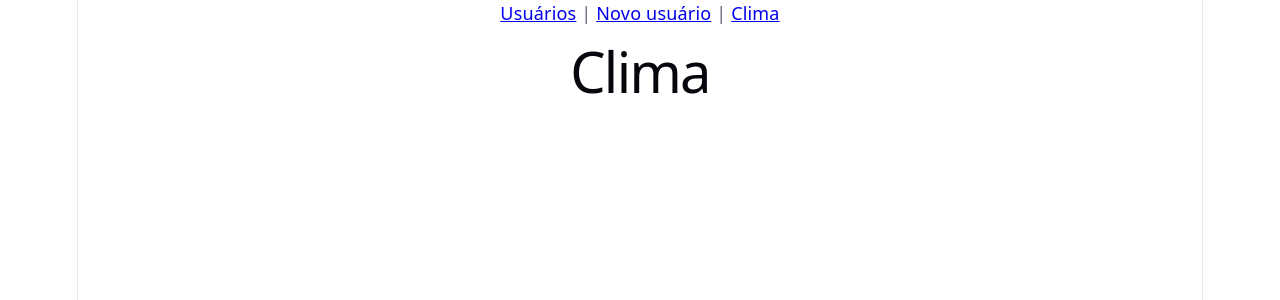
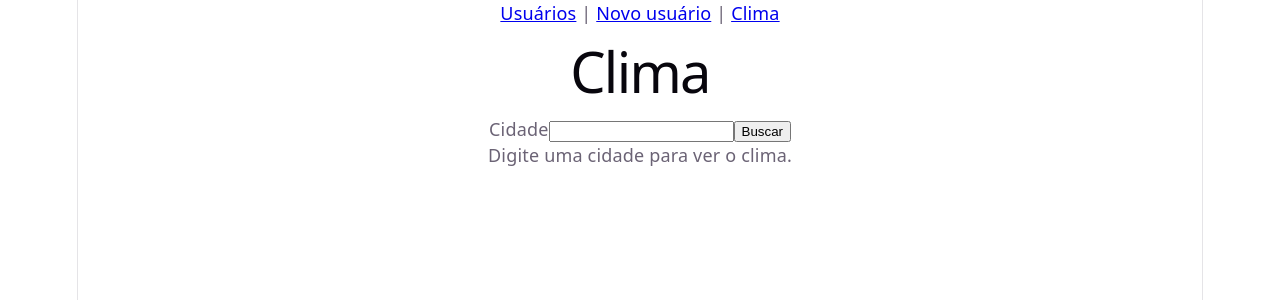
Before and after one commit to DiogoArcanjo/testePraticoFullStack, a React (Vite) app in the folder frontend/: page /weather in a window 1280 px wide. Shown: the top 300 px of the page. Built offline with nearby package versions, Linux system fonts and the light colour scheme.

Commit message:
feat: tela de clima com dados mock e grafico (FE-07)

```diff
--- a/frontend/package.json
+++ b/frontend/package.json
@@ -12,7 +12,8 @@
   "dependencies": {
     "react": "^19.3.1",
     "react-dom": "^19.3.1",
-    "react-router": "^8.5.1"
+    "react-router": "^8.5.1",
+    "recharts": "^3.10.1"
   },
   "devDependencies": {
     "@types/node": "^24.19.2",
--- /dev/null
+++ b/frontend/src/mocks/weather.ts
@@ -0,0 +1,52 @@
+import type { Weather } from '../types/weather'
+
+export const weatherMock: Record<string, Weather> = {
+  'sao paulo': {
+    city: 'São Paulo',
+    temperature: 24,
+    humidity: 68,
+    condition: 'Parcialmente nublado',
+    hourly: [
+      { time: '00h', temperature: 19 },
+      { time: '03h', temperature: 18 },
+      { time: '06h', temperature: 18 },
+      { time: '09h', temperature: 21 },
+      { time: '12h', temperature: 25 },
+      { time: '15h', temperature: 27 },
+      { time: '18h', temperature: 24 },
+      { time: '21h', temperature: 21 },
+    ],
+  },
+  'rio de janeiro': {
+    city: 'Rio de Janeiro',
+    temperature: 31,
+    humidity: 72,
+    condition: 'Ensolarado',
+    hourly: [
+      { time: '00h', temperature: 25 },
+      { time: '03h', temperature: 24 },
+      { time: '06h', temperature: 24 },
+      { time: '09h', temperature: 28 },
+      { time: '12h', temperature: 31 },
+      { time: '15h', temperature: 33 },
+      { time: '18h', temperature: 30 },
+      { time: '21h', temperature: 27 },
+    ],
+  },
+  curitiba: {
+    city: 'Curitiba',
+    temperature: 17,
+    humidity: 80,
+    condition: 'Chuva fraca',
+    hourly: [
+      { time: '00h', temperature: 13 },
+      { time: '03h', temperature: 12 },
+      { time: '06h', temperature: 12 },
+      { time: '09h', temperature: 14 },
+      { time: '12h', temperature: 17 },
+      { time: '15h', temperature: 19 },
+      { time: '18h', temperature: 16 },
+      { time: '21h', temperature: 14 },
+    ],
+  },
+}
--- a/frontend/src/pages/WeatherPage.tsx
+++ b/frontend/src/pages/WeatherPage.tsx
@@ -1,5 +1,139 @@
+import { useEffect, useState } from 'react'
+import type { FormEvent } from 'react'
+import { useSearchParams } from 'react-router'
+import {
+  CartesianGrid,
+  Line,
+  LineChart,
+  ResponsiveContainer,
+  Tooltip,
+  XAxis,
+  YAxis,
+} from 'recharts'
+import { fetchWeather } from '../services/weatherService'
+import type { Weather } from '../types/weather'
+
+type Status = 'idle' | 'loading' | 'success' | 'not-found' | 'error'
+
 function WeatherPage() {
-  return <h1>Clima</h1>
+  const [searchParams, setSearchParams] = useSearchParams()
+  const city = searchParams.get('city') ?? ''
+
+  const [inputValue, setInputValue] = useState(city)
+  const [status, setStatus] = useState<Status>('idle')
+  const [weather, setWeather] = useState<Weather | null>(null)
+
+  useEffect(() => {
+    if (!city) {
+      setStatus('idle')
+      return
+    }
+
+    let ignore = false
+    setStatus('loading')
+
+    fetchWeather(city)
+      .then((result) => {
+        if (ignore) return
+        if (result) {
+          setWeather(result)
+          setStatus('success')
+        } else {
+          setStatus('not-found')
+        }
+      })
+      .catch(() => {
+        if (!ignore) setStatus('error')
+      })
+
+    return () => {
+      ignore = true
+    }
+  }, [city])
+
+  function handleSubmit(event: FormEvent<HTMLFormElement>) {
+    event.preventDefault()
+    const value = inputValue.trim()
+    if (value) {
+      setSearchParams({ city: value })
+    }
+  }
+
+  const temperatures = weather?.hourly.map((hour) => hour.temperature) ?? []
+  const minTemperature = Math.min(...temperatures)
+  const maxTemperature = Math.max(...temperatures)
+
+  return (
+    <section>
+      <h1>Clima</h1>
+
+      <form onSubmit={handleSubmit}>
+        <label htmlFor="city">Cidade</label>
+        <input
+          id="city"
+          type="text"
+          value={inputValue}
+          onChange={(event) => setInputValue(event.target.value)}
+        />
+        <button type="submit">Buscar</button>
+      </form>
+
+      {status === 'idle' && <p>Digite uma cidade para ver o clima.</p>}
+
+      {status === 'loading' && <p role="status">Carregando...</p>}
+
+      {status === 'not-found' && (
+        <p role="alert">
+          Cidade não encontrada. Tente São Paulo, Rio de Janeiro ou Curitiba.
+        </p>
+      )}
+
+      {status === 'error' && (
+        <p role="alert">
+          Não foi possível consultar o clima agora. Tente novamente em instantes.
+        </p>
+      )}
+
+      {status === 'success' && weather && (
+        <div>
+          <h2>{weather.city}</h2>
+
+          <dl>
+            <dt>Temperatura</dt>
+            <dd>{weather.temperature} °C</dd>
+
+            <dt>Umidade</dt>
+            <dd>{weather.humidity}%</dd>
+
+            <dt>Condição</dt>
+            <dd>{weather.condition}</dd>
+          </dl>
+
+          <h3>Variação ao longo do dia</h3>
+          <p>
+            Mínima de {minTemperature} °C e máxima de {maxTemperature} °C.
+          </p>
+
+          <div style={{ width: '100%', height: 300 }}>
+            <ResponsiveContainer>
+              <LineChart data={weather.hourly}>
+                <CartesianGrid strokeDasharray="3 3" />
+                <XAxis dataKey="time" />
+                <YAxis unit="°C" />
+                <Tooltip />
+                <Line
+                  type="monotone"
+                  dataKey="temperature"
+                  name="Temperatura"
+                  stroke="#8884d8"
+                />
+              </LineChart>
+            </ResponsiveContainer>
+          </div>
+        </div>
+      )}
+    </section>
+  )
 }
 
 export default WeatherPage
--- /dev/null
+++ b/frontend/src/services/weatherService.ts
@@ -0,0 +1,27 @@
+import type { Weather } from '../types/weather'
+import { weatherMock } from '../mocks/weather'
+
+const FAKE_DELAY_MS = 600
+
+function normalizeCity(city: string): string {
+  return city
+    .trim()
+    .toLowerCase()
+    .normalize('NFD')
+    .replace(/[\u0300-\u036f]/g, '')
+}
+
+export function fetchWeather(city: string): Promise<Weather | null> {
+  return new Promise((resolve, reject) => {
+    setTimeout(() => {
+      const key = normalizeCity(city)
+
+      if (key === 'erro') {
+        reject(new Error('Serviço de clima indisponível'))
+        return
+      }
+
+      resolve(weatherMock[key] ?? null)
+    }, FAKE_DELAY_MS)
+  })
+}
--- /dev/null
+++ b/frontend/src/types/weather.ts
@@ -0,0 +1,12 @@
+export type HourlyTemperature = {
+  time: string
+  temperature: number
+}
+
+export type Weather = {
+  city: string
+  temperature: number
+  humidity: number
+  condition: string
+  hourly: HourlyTemperature[]
+}
```
Also changed, not shown: 1 other file (tests, documents, lock files or other folders).
